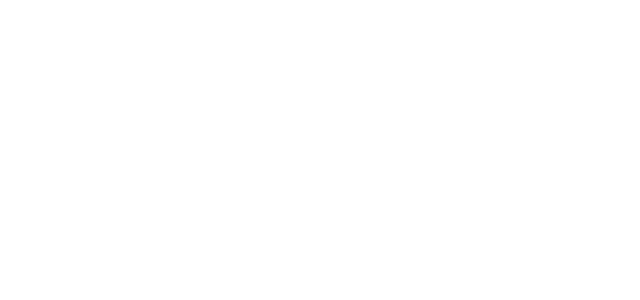
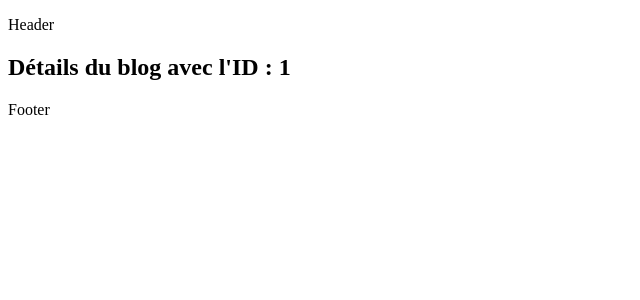
Before and after one commit to KevinFalck/react-router, a React (Vite) app: page /blog/1 in a window 1280 px wide. Before the commit this address had no page. Shown: the top 300 px of the page, without its empty margins (0-640 px from the left). Built offline with nearby package versions, Linux system fonts and the light colour scheme.

Commit message:
Feat: Add BlogDetail route to App component

```diff
--- a/src/App.jsx
+++ b/src/App.jsx
@@ -1,11 +1,14 @@
 import { Route, Routes } from "react-router";
 import Home from "./pages/Home.jsx";
 import Layout from "./components/Layout.jsx";
+import BlogDetail from "./pages/Category.jsx";
+
 function App() {
   return (
     <Routes>
       <Route element={<Layout />}>
         <Route path="/" element={<Home />} />
+        <Route path="blog/:id" element={<BlogDetail />} />
       </Route>
     </Routes>
   );
--- /dev/null
+++ b/src/pages/Category.jsx
@@ -0,0 +1,11 @@
+import { useParams } from "react-router";
+
+const BlogDetail = () => {
+  const { id } = useParams();
+  return (
+    <div>
+      <h2>Détails du blog avec l'ID : {id}</h2>
+    </div>
+  );
+};
+export default BlogDetail;
```
